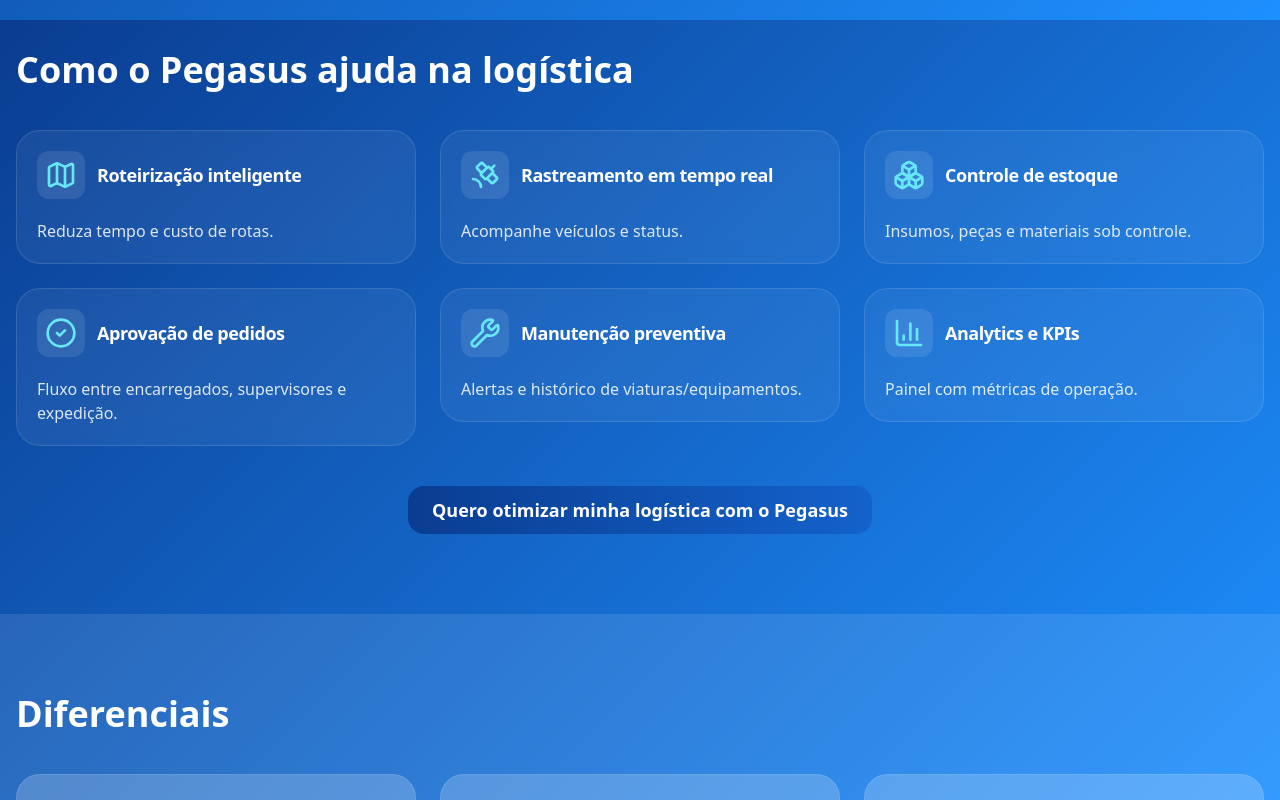
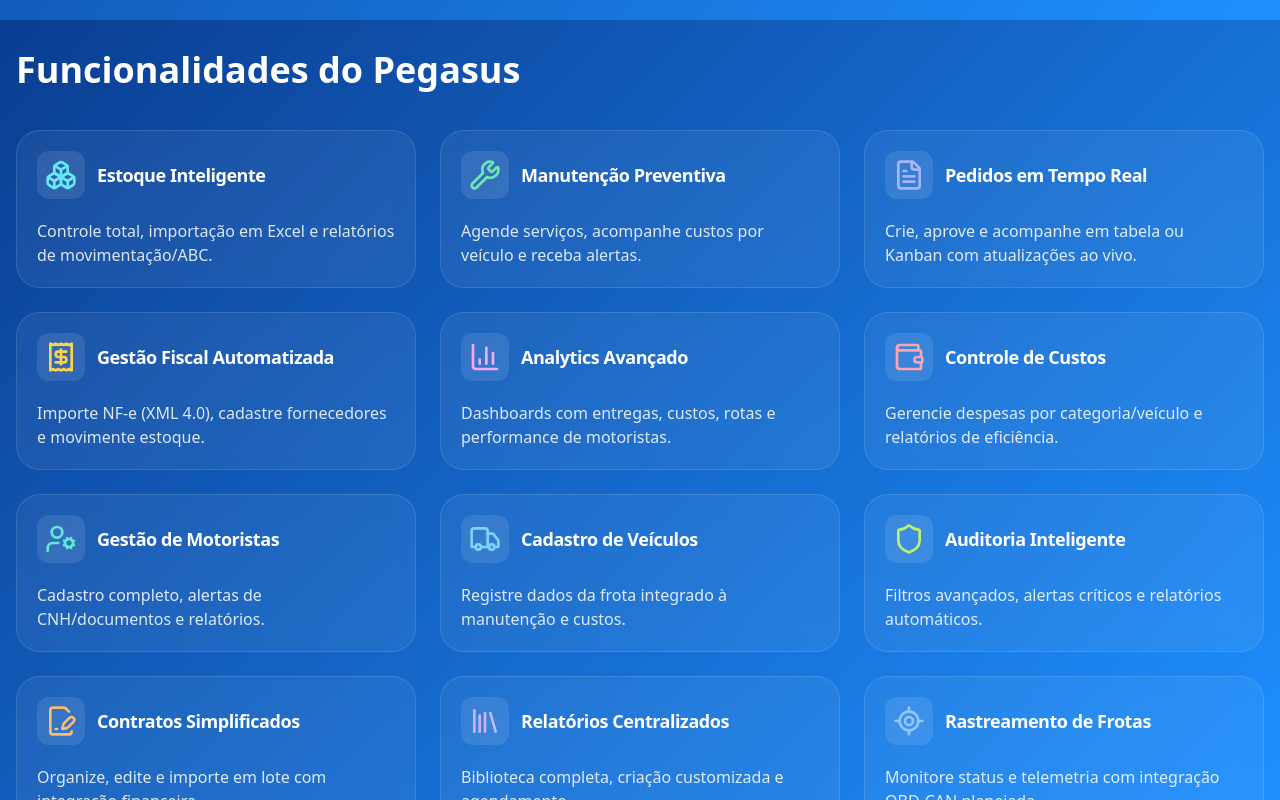
Before and after one commit to deadbrock/pegasus-landing-page, a React (Vite) app: page / in a window 1280 px wide. Shown: the part 780-1580 px from the top of the page. Built offline with nearby package versions, Linux system fonts and the light colour scheme.

Commit message:
feat(landing-page): atualizar seção Funcionalidades com 14 cards e descrições otimizadas

```diff
--- a/src/components/FeatureCard.tsx
+++ b/src/components/FeatureCard.tsx
@@ -7,9 +7,10 @@
   title: string
   description: string
   icon: LucideIcon
+  colorClass?: string
 }
 
-export function FeatureCard({ title, description, icon: Icon }: Props) {
+export function FeatureCard({ title, description, icon: Icon, colorClass = 'text-cyan-300' }: Props) {
   return (
     <motion.div
       initial={{ opacity: 0, y: 20 }}
@@ -23,7 +24,7 @@
           <CardHeader>
             <div className="flex items-center gap-3">
               <div className="p-2 rounded-xl bg-white/10">
-                <Icon className="w-8 h-8 text-cyan-300" aria-hidden />
+                <Icon className={`w-8 h-8 ${colorClass}`} aria-hidden />
               </div>
               <CardTitle className="text-white text-lg">{title}</CardTitle>
             </div>
--- a/src/components/Features.tsx
+++ b/src/components/Features.tsx
@@ -1,15 +1,23 @@
 import { motion } from 'framer-motion'
 import { FeatureCard } from './FeatureCard'
-import { Map, Satellite, Boxes, CheckCircle2, Wrench, BarChart3 } from 'lucide-react'
+import { Boxes, Wrench, FileText, Receipt, BarChart3, Wallet, UserCog, Truck, Shield, FileSignature, Library, LocateFixed, FolderOpen, Bot } from 'lucide-react'
 import { Button } from './ui/Button'
 
 const features = [
-  { title: 'Roteirização inteligente', description: 'Reduza tempo e custo de rotas.', icon: Map },
-  { title: 'Rastreamento em tempo real', description: 'Acompanhe veículos e status.', icon: Satellite },
-  { title: 'Controle de estoque', description: 'Insumos, peças e materiais sob controle.', icon: Boxes },
-  { title: 'Aprovação de pedidos', description: 'Fluxo entre encarregados, supervisores e expedição.', icon: CheckCircle2 },
-  { title: 'Manutenção preventiva', description: 'Alertas e histórico de viaturas/equipamentos.', icon: Wrench },
-  { title: 'Analytics e KPIs', description: 'Painel com métricas de operação.', icon: BarChart3 },
+  { title: 'Estoque Inteligente', description: 'Controle total, importação em Excel e relatórios de movimentação/ABC.', icon: Boxes, colorClass: 'text-cyan-300' },
+  { title: 'Manutenção Preventiva', description: 'Agende serviços, acompanhe custos por veículo e receba alertas.', icon: Wrench, colorClass: 'text-emerald-300' },
+  { title: 'Pedidos em Tempo Real', description: 'Crie, aprove e acompanhe em tabela ou Kanban com atualizações ao vivo.', icon: FileText, colorClass: 'text-indigo-300' },
+  { title: 'Gestão Fiscal Automatizada', description: 'Importe NF-e (XML 4.0), cadastre fornecedores e movimente estoque.', icon: Receipt, colorClass: 'text-amber-300' },
+  { title: 'Analytics Avançado', description: 'Dashboards com entregas, custos, rotas e performance de motoristas.', icon: BarChart3, colorClass: 'text-fuchsia-300' },
+  { title: 'Controle de Custos', description: 'Gerencie despesas por categoria/veículo e relatórios de eficiência.', icon: Wallet, colorClass: 'text-rose-300' },
+  { title: 'Gestão de Motoristas', description: 'Cadastro completo, alertas de CNH/documentos e relatórios.', icon: UserCog, colorClass: 'text-teal-300' },
+  { title: 'Cadastro de Veículos', description: 'Registre dados da frota integrado à manutenção e custos.', icon: Truck, colorClass: 'text-sky-300' },
+  { title: 'Auditoria Inteligente', description: 'Filtros avançados, alertas críticos e relatórios automáticos.', icon: Shield, colorClass: 'text-lime-300' },
+  { title: 'Contratos Simplificados', description: 'Organize, edite e importe em lote com integração financeira.', icon: FileSignature, colorClass: 'text-orange-300' },
+  { title: 'Relatórios Centralizados', description: 'Biblioteca completa, criação customizada e agendamento.', icon: Library, colorClass: 'text-violet-300' },
+  { title: 'Rastreamento de Frotas', description: 'Monitore status e telemetria com integração OBD-CAN planejada.', icon: LocateFixed, colorClass: 'text-blue-300' },
+  { title: 'Documentos & Gamificação', description: 'Pendências fiscais e engajamento com recompensas e metas.', icon: FolderOpen, colorClass: 'text-pink-300' },
+  { title: 'Chatbot com IA', description: 'Atendimento 24/7 para supervisores, motoristas e gestores.', icon: Bot, colorClass: 'text-cyan-200' },
 ]
 
 export function Features() {
@@ -23,11 +31,11 @@
           transition={{ duration: 0.6 }}
           className="text-3xl sm:text-4xl font-bold"
         >
-          Como o Pegasus ajuda na logística
+          Funcionalidades do Pegasus
         </motion.h2>
         <div className="mt-10 grid grid-cols-1 sm:grid-cols-2 lg:grid-cols-3 gap-6">
           {features.map((f, i) => (
-            <FeatureCard key={i} title={f.title} description={f.description} icon={f.icon} />
+            <FeatureCard key={i} title={f.title} description={f.description} icon={f.icon as any} colorClass={f.colorClass as any} />
           ))}
         </div>
         <div className="mt-10 flex justify-center">
```
